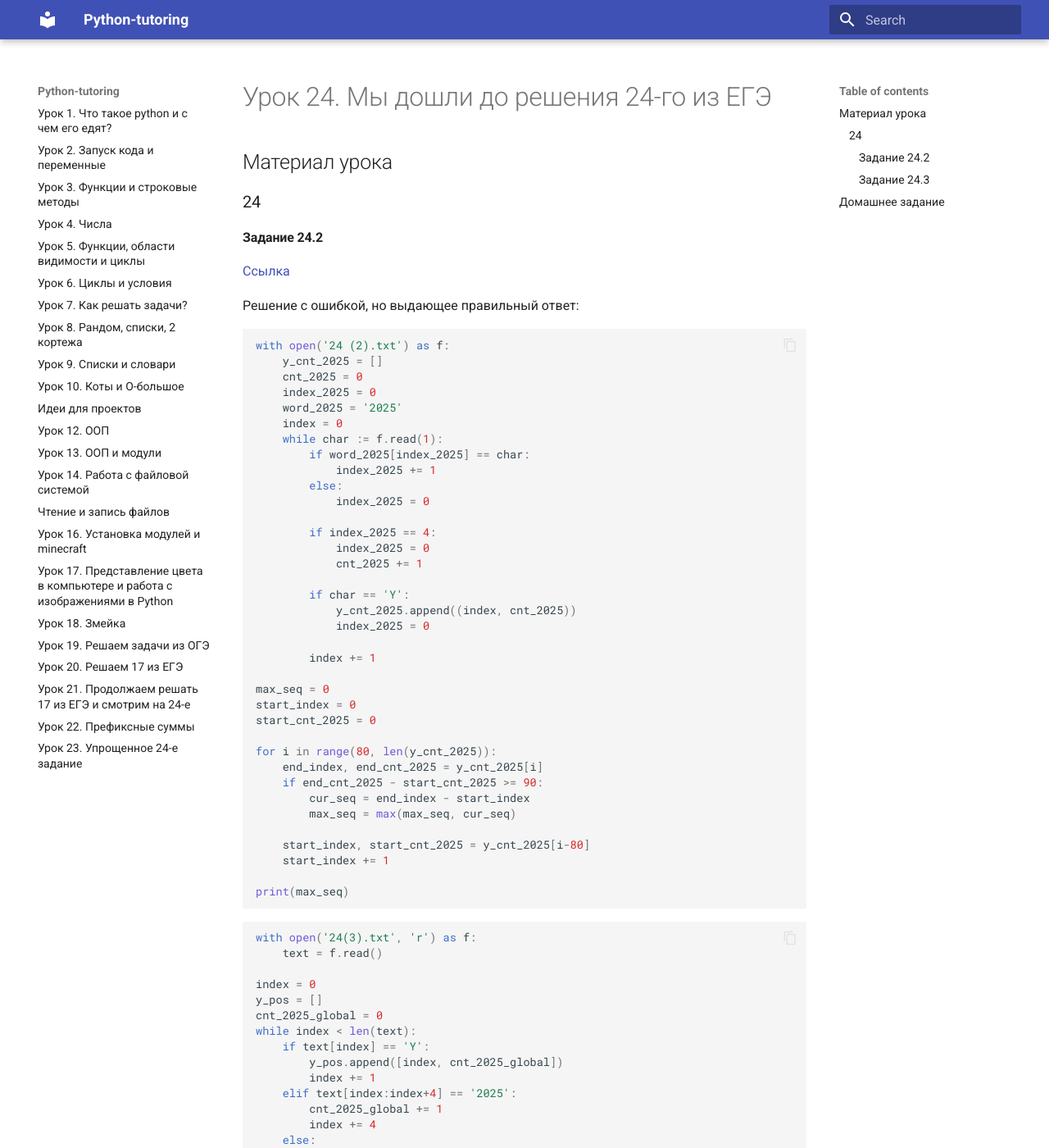
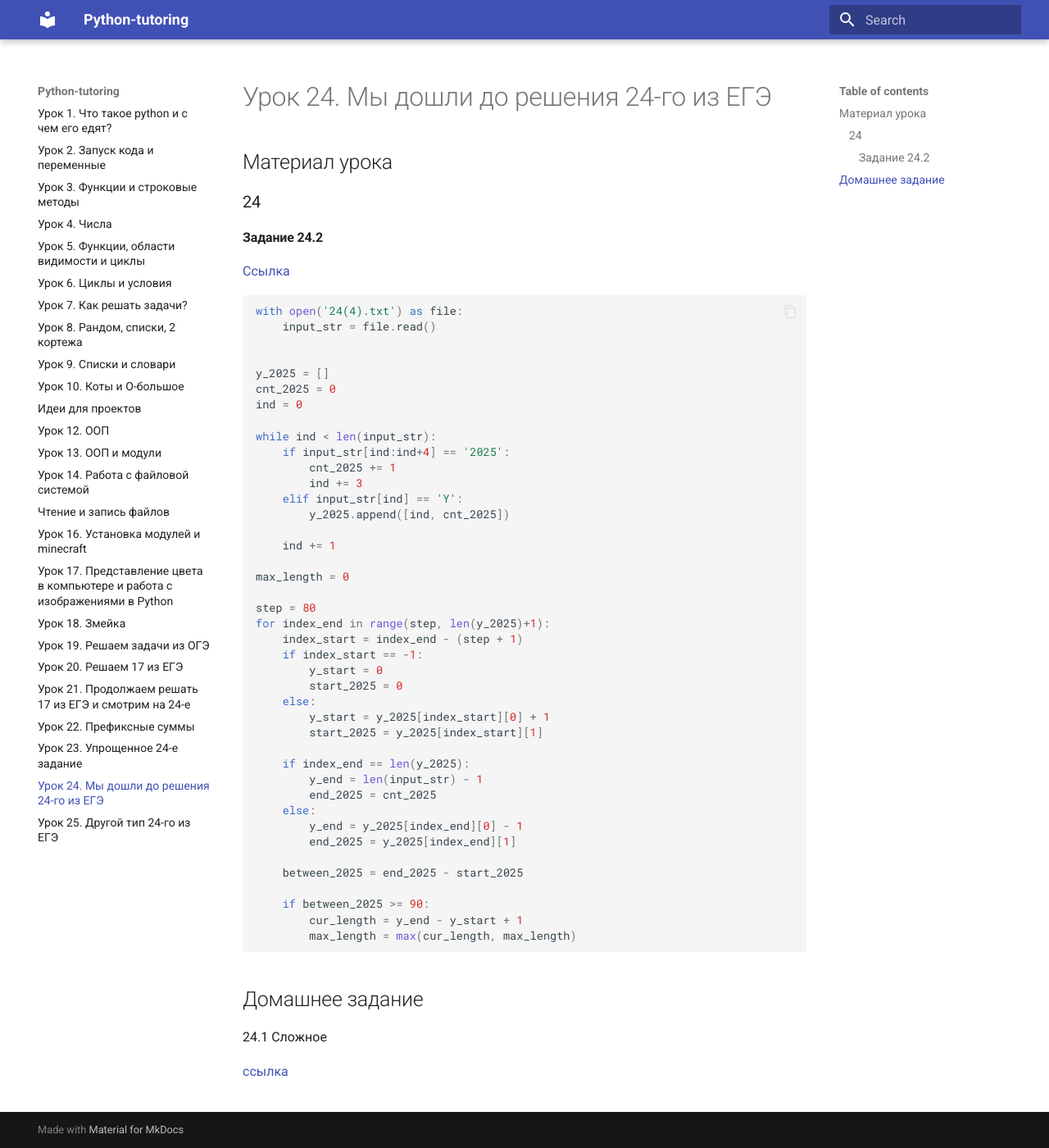
Before and after one commit to VsevolodKozlov-git/python-tutoring-course, an MkDocs documentation site: the page built from docs/lesson24/lesson24.md, in a window 1280 px wide and 1400 px high. Shown: the whole window at 82% size. Built offline with MkDocs 1.6.1 and Material for MkDocs 9.7.7, drawn with Linux system fonts in a browser that asks for light colours; some of the changed text lies outside the part shown.

Commit message:
feat: 24-е и 25-е

````diff
--- a/docs/lesson24/lesson24.md
+++ b/docs/lesson24/lesson24.md
@@ -10,96 +10,50 @@
 
 [Ссылка](https://education.yandex.ru/ege/inf/task/f831021e-44d1-4765-bf94-0e713ed047f1)
 
-Решение с ошибкой, но выдающее правильный ответ:
+
 ```python
-with open('24 (2).txt') as f:
-    y_cnt_2025 = []
-    cnt_2025 = 0
-    index_2025 = 0
-    word_2025 = '2025'
-    index = 0
-    while char := f.read(1):
-        if word_2025[index_2025] == char:
-            index_2025 += 1
-        else:
-            index_2025 = 0
-
-        if index_2025 == 4:
-            index_2025 = 0
-            cnt_2025 += 1
-
-        if char == 'Y':
-            y_cnt_2025.append((index, cnt_2025))
-            index_2025 = 0
-
-        index += 1
-
-max_seq = 0
-start_index = 0
-start_cnt_2025 = 0
-
-for i in range(80, len(y_cnt_2025)):
-    end_index, end_cnt_2025 = y_cnt_2025[i]
-    if end_cnt_2025 - start_cnt_2025 >= 90:
-        cur_seq = end_index - start_index
-        max_seq = max(max_seq, cur_seq)
-
-    start_index, start_cnt_2025 = y_cnt_2025[i-80]
-    start_index += 1
-
-print(max_seq)
-```
+with open('24(4).txt') as file:
+    input_str = file.read()
 
 
+y_2025 = []
+cnt_2025 = 0
+ind = 0
 
-```python
-with open('24(3).txt', 'r') as f:
-    text = f.read()
+while ind < len(input_str):
+    if input_str[ind:ind+4] == '2025':
+        cnt_2025 += 1
+        ind += 3
+    elif input_str[ind] == 'Y':
+        y_2025.append([ind, cnt_2025])
 
-index = 0
-y_pos = []
-cnt_2025_global = 0
-while index < len(text):
-    if text[index] == 'Y':
-        y_pos.append([index, cnt_2025_global])
-        index += 1
-    elif text[index:index+4] == '2025':
-        cnt_2025_global += 1
-        index += 4
-    else:
-        index += 1
+    ind += 1
 
 max_length = 0
-for index_end in range(80, len(y_pos)+1):
-    index_start = index_end - 81
 
-    if index_start <  0:
-        y_index_start = 0
-        cnt_2025_start = 0
+step = 80
+for index_end in range(step, len(y_2025)+1):
+    index_start = index_end - (step + 1)
+    if index_start == -1:
+        y_start = 0
+        start_2025 = 0
     else:
-        y_index_start, cnt_2025_start = y_pos[index_start]
-        y_index_start += 1
+        y_start = y_2025[index_start][0] + 1
+        start_2025 = y_2025[index_start][1]
 
-    if index_end == len(y_pos):
-        y_index_end = len(text) - 1
-        cnt_2025_end = cnt_2025_global
+    if index_end == len(y_2025):
+        y_end = len(input_str) - 1
+        end_2025 = cnt_2025
     else:
-        y_index_end, cnt_2025_end = y_pos[index_end]
-        y_index_end -= 1
+        y_end = y_2025[index_end][0] - 1
+        end_2025 = y_2025[index_end][1]
 
-    cnt_2025_between = cnt_2025_end - cnt_2025_start
-    if cnt_2025_between >= 90:
-        cur_length = y_index_end - y_index_start + 1
-        max_length = max(max_length, cur_length)
+    between_2025 = end_2025 - start_2025
 
-print(max_length)
+    if between_2025 >= 90:
+        cur_length = y_end - y_start + 1
+        max_length = max(cur_length, max_length)
 ```
-
-
-#### Задание 24.3
-
-[Ссылка](https://education.yandex.ru/ege/inf/training/24/task/1?from=bank&examTaskId=083910a9-6d5d-45d9-bfe6-1ae5a008abf2&examTaskNumber=24&taskId=79093caa-18f3-4e6f-80d5-7e4135f2741a&categoryId=34289ff9-4b4d-4d32-8378-b44d98d85090)
-
 
 ## Домашнее задание
 
--- a/mkdocs.yml
+++ b/mkdocs.yml
@@ -31,7 +31,8 @@ nav:
   - lesson21/lesson21.md
   - lesson22/lesson22.md
   - lesson23/lesson23.md
-  # - lesson24/lesson24.md
+  - lesson24/lesson24.md
+  - lesson25/lesson25.md
 
 
 markdown_extensions:
````
Also changed, not shown: docs/lesson25/lesson25.md (added, +14 -0 lines).
